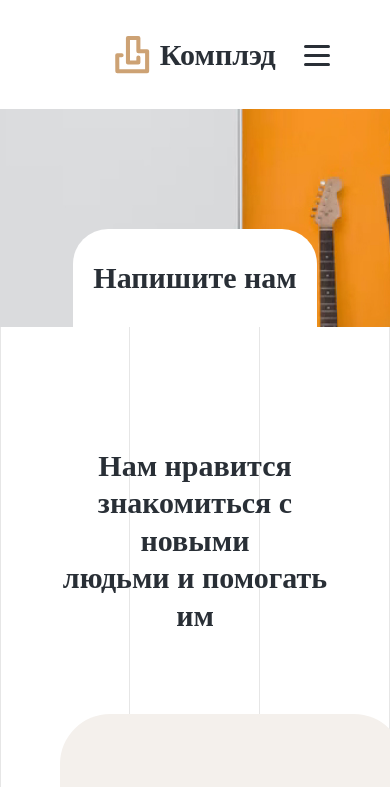
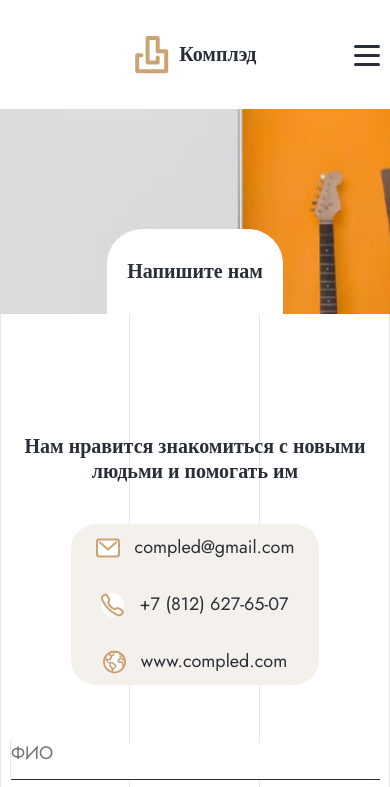
Before and after one commit to TiapinaArina/Kompled, a plain HTML site: page form.html in a window 390 px wide. Shown: the top 787 px of the page. Drawn offline with Linux system fonts and the light colour scheme.

Commit message:
details
Исправление деталей

```diff
--- a/css/style.css
+++ b/css/style.css
@@ -1016,6 +1016,7 @@ h3 {
     border-radius: 50%;
     width: 52px;
     height: 52px;
+    background-color: var(--basic-white);
     display: flex;
     justify-content: center;
     align-items: center;
@@ -1388,18 +1389,29 @@ h3 {
         flex-direction: column;
     }
 
+    .form-wrapper h2 {
+        margin-bottom: 40px;
+    }
+
+    .icon-wrapper {
+        width: min-content;
+        height: auto;
+        background-color: none;
+    }
+
+    .resume-contacts-item {
+        justify-content: center;
+    }
+
+    .form .resume-contacts {
+        margin: auto;
+        border-radius: 25px;
+    }
+
     .footer-columns {
         gap: 60px;
     }
 
-    .resume-contacts-item {
-        justify-content: center;
-    }
-
-    .form .resume-contacts {
-        margin: auto;
-    }
-
     .footer-vert-lines {
         padding: 70px 60px;
     }
@@ -1407,6 +1419,9 @@ h3 {
 
 /* ===== АДАПТИВ ДЛЯ МОБИЛЬНЫХ УСТРОЙСТВ (макс. ширина 600px) ===== */
 @media (max-width: 600px) {
+    .page-body {
+        font-size: 18px;
+    }
 
     .intro,
     .services,
@@ -1419,12 +1434,12 @@ h3 {
     }
 
     h1 {
-        font-size: 30px;
+        font-size: 20px;
     }
 
     h2,
     h3 {
-        font-size: 30px;
+        font-size: 20px;
     }
 
     .banner-stand,
@@ -1435,6 +1450,10 @@ h3 {
         padding: 30px 20px;
     }
 
+    .container {
+        padding: 0 10px;
+    }
+
     .intro-bg {
         padding: 80px 0 110px;
     }
@@ -1444,7 +1463,7 @@ h3 {
     }
 
     .intro-slogan {
-        font-size: 40px;
+        font-size: 30px;
     }
 
     .intro-slide p {
@@ -1491,6 +1510,10 @@ h3 {
     .form-review-button {
         grid-column: auto;
         width: 100%;
+    }
+
+    .form .resume-contacts {
+        padding: 10px 25px;
     }
 
     .portfolio-info-short {
```
